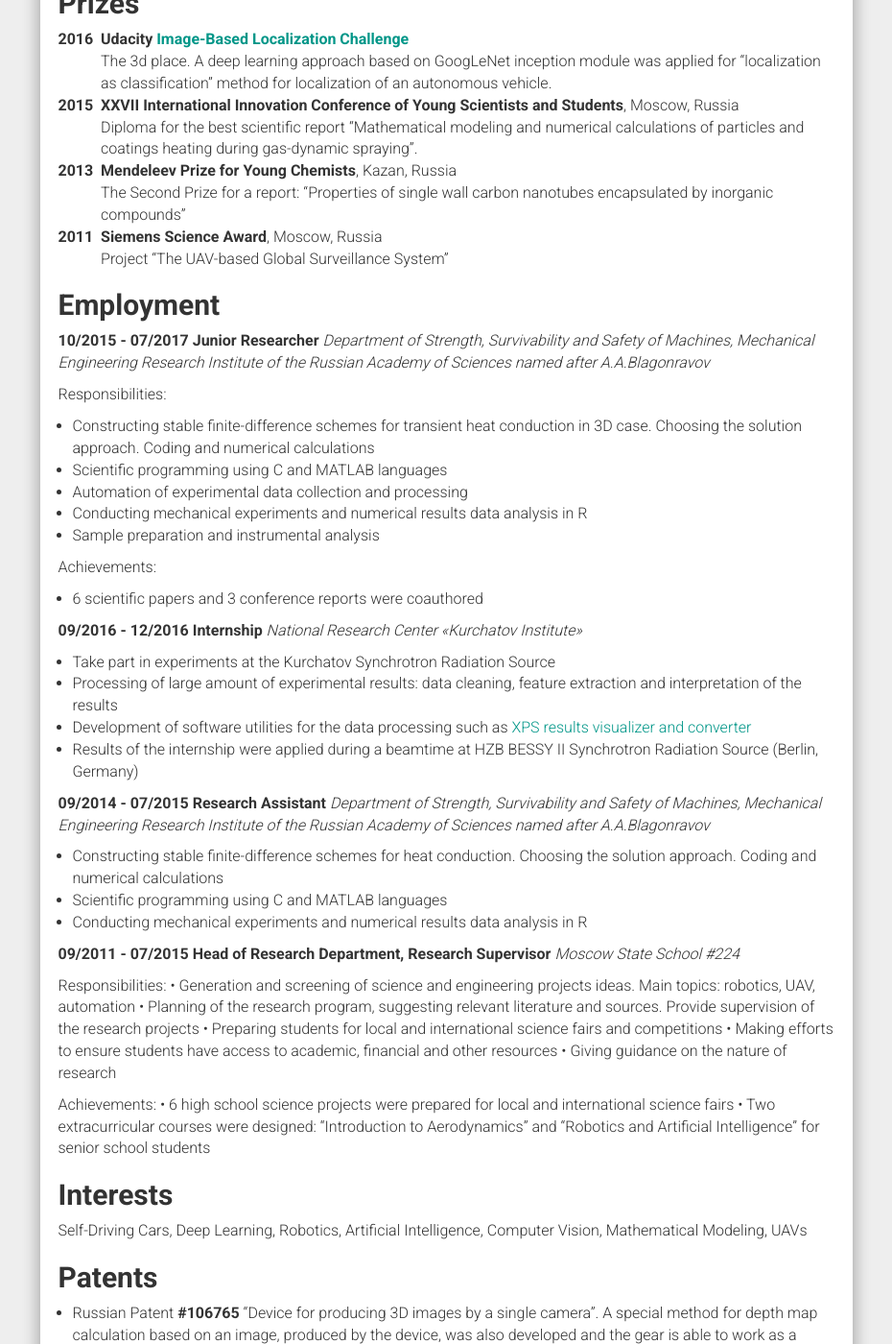
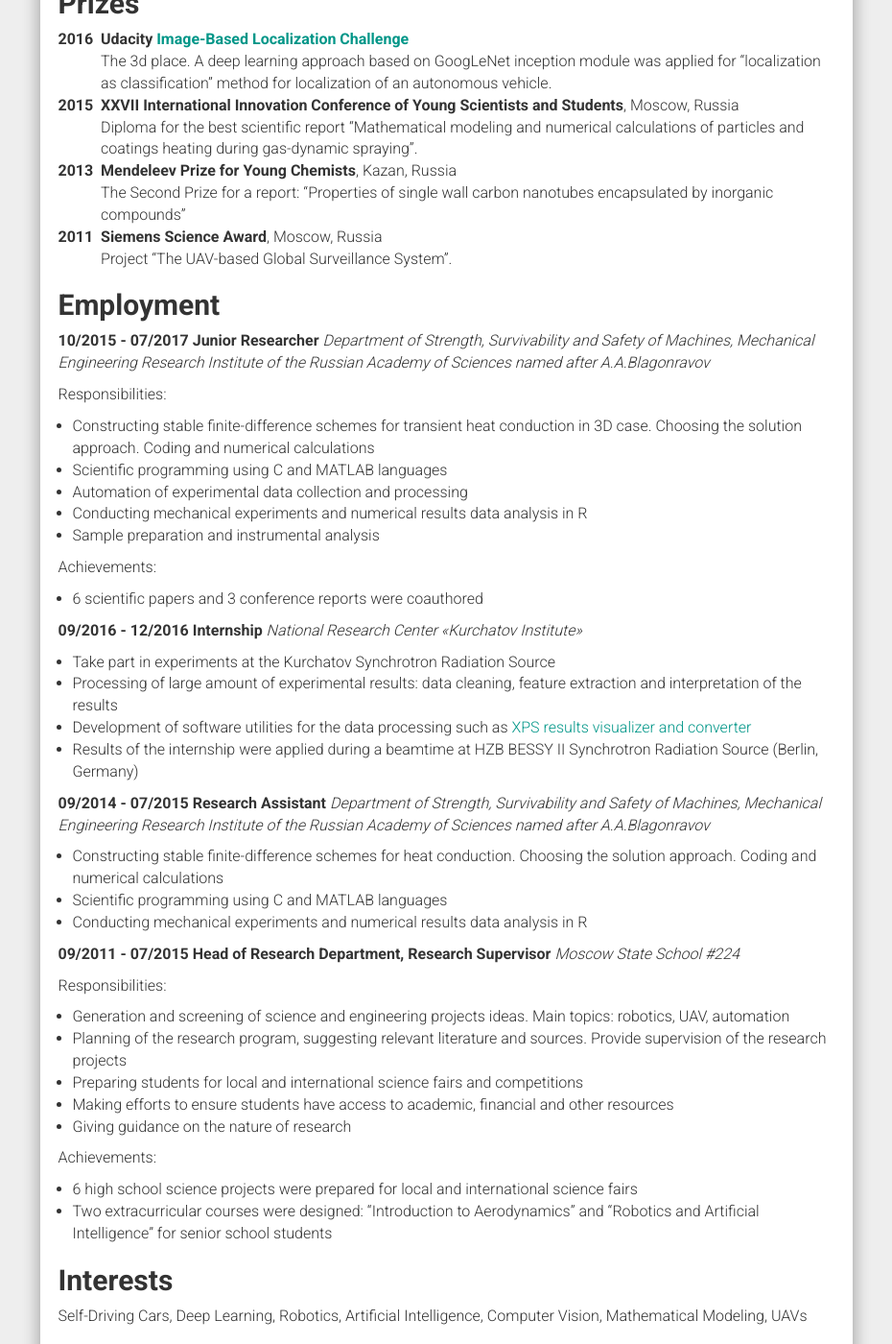
Before and after one commit to NikolasEnt/NikolasEnt.github.io, a Jekyll site: the page built from resume.md, in a window 1280 px wide and 1400 px high, scrolled down 872 px. Shown: the whole window at 96% size, without its empty margins (321-1251 px from the left). Built offline with Jekyll 4.4.1, drawn with Linux system fonts in a browser that asks for light colours; nearby versions of some CDN libraries.

```diff
--- a/resume.md
+++ b/resume.md
@@ -37,7 +37,7 @@ permalink: /resume/
 |__2013__ ||| __Mendeleev Prize for Young Chemists__, Kazan, Russia |
 | ||| The Second Prize for a report: “Properties of single wall carbon nanotubes encapsulated by inorganic compounds” |
 |__2011__ ||| __Siemens Science Award__, Moscow, Russia |
-| ||| Project "The UAV-based Global Surveillance System" |
+| ||| Project "The UAV-based Global Surveillance System". |
 
 ## __Employment__
 
@@ -69,15 +69,15 @@ __09/2014 - 07/2015__ __Research Assistant__ _Department of Strength, Survivabil
 __09/2011 - 07/2015__ __Head of Research Department, Research Supervisor__ _Moscow State School #224_
 
 Responsibilities:
-• Generation and screening of science and engineering projects ideas. Main topics: robotics, UAV, automation
-• Planning of the research program, suggesting relevant literature and sources. Provide supervision of the research projects
-• Preparing students for local and international science fairs and competitions
-• Making efforts to ensure students have access to academic, financial and other resources
-• Giving guidance on the nature of research
+* Generation and screening of science and engineering projects ideas. Main topics: robotics, UAV, automation
+* Planning of the research program, suggesting relevant literature and sources. Provide supervision of the research projects
+* Preparing students for local and international science fairs and competitions
+* Making efforts to ensure students have access to academic, financial and other resources
+* Giving guidance on the nature of research
 
 Achievements:
-• 6 high school science projects were prepared for local and international science fairs
-• Two extracurricular courses were designed: “Introduction to Aerodynamics” and “Robotics and Artificial Intelligence” for senior school students
+* 6 high school science projects were prepared for local and international science fairs
+* Two extracurricular courses were designed: “Introduction to Aerodynamics” and “Robotics and Artificial Intelligence” for senior school students
 
 ## __Interests__
 
```
